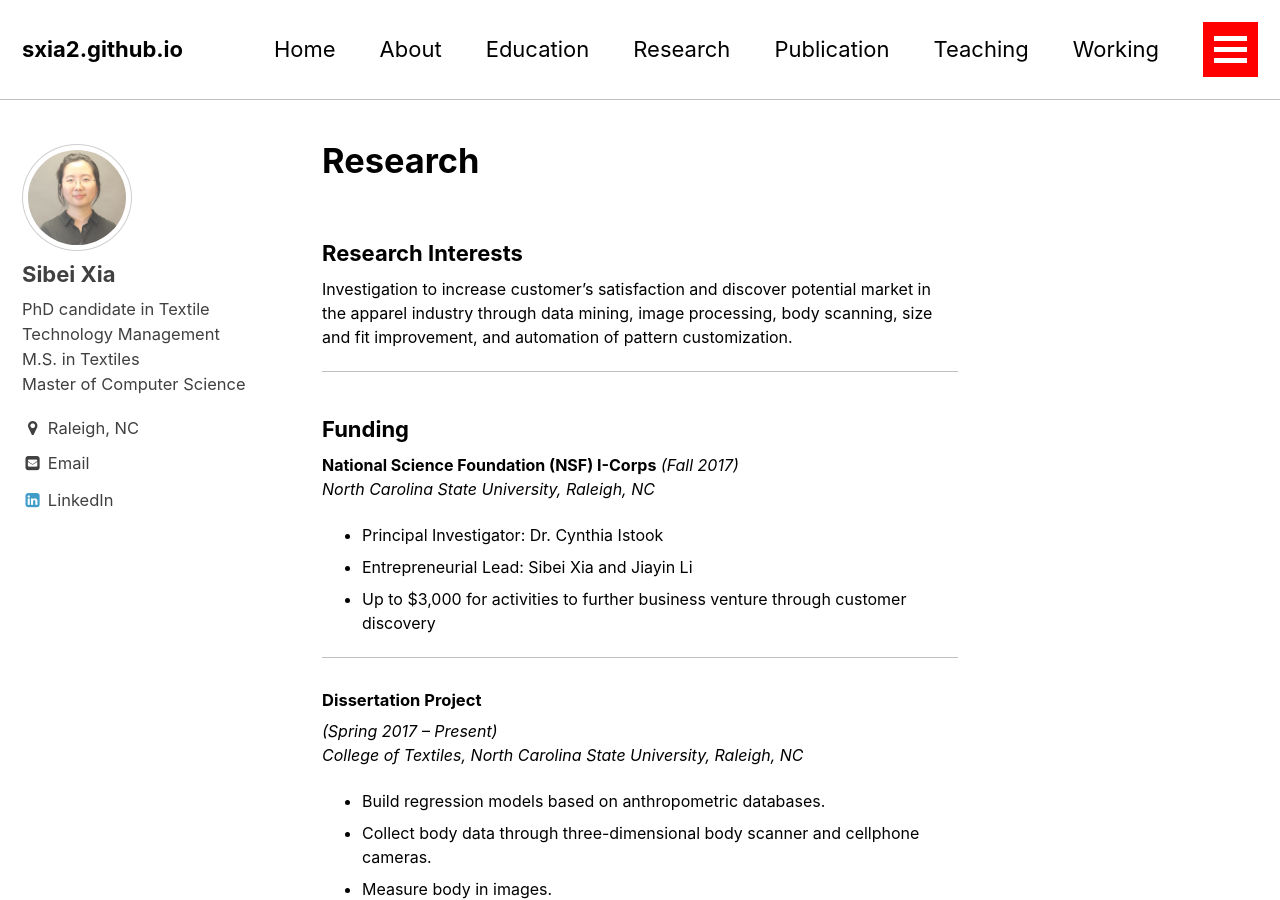
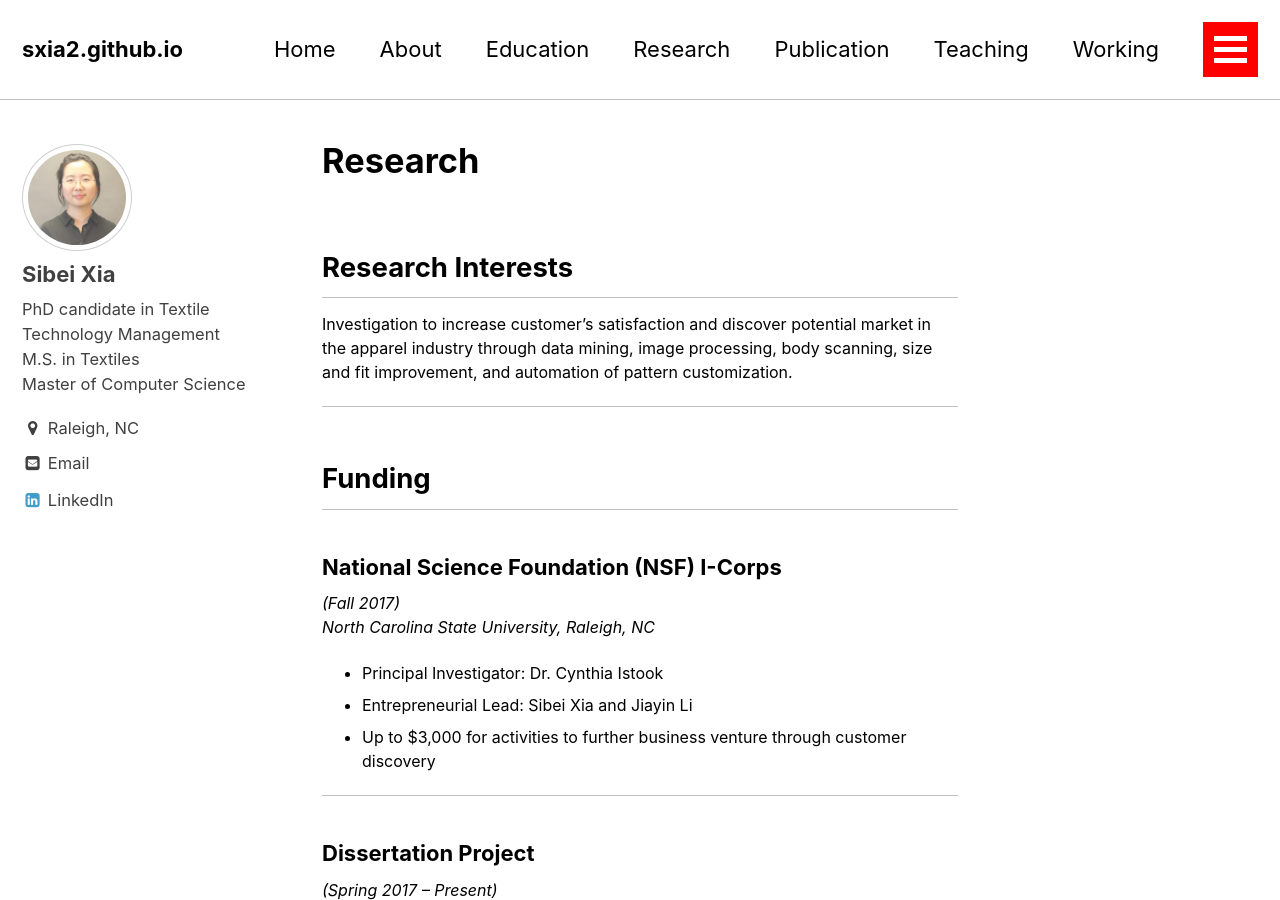
Before and after one commit to sxia2/sxia2.github.io, a Jekyll site: the page built from _pages/research.md, in a window 1280 px wide and 900 px high. Built offline with Jekyll 4.4.1, drawn with Linux system fonts in a browser that asks for light colours.

Commit message:
reasearch format

```diff
--- a/_pages/research.md
+++ b/_pages/research.md
@@ -3,13 +3,13 @@ permalink: /research/
 title: "Research"
 ---
 
-### Research Interests
+## Research Interests
 Investigation to increase customer’s satisfaction and discover potential market in the apparel industry through data mining, image processing, body scanning, size and fit improvement, and automation of pattern customization.
 
 ---
 
-### Funding
-**National Science Foundation (NSF) I-Corps**
+## Funding
+### National Science Foundation (NSF) I-Corps
 *(Fall 2017)*
 *North Carolina State University, Raleigh, NC*
    -	Principal Investigator: Dr. Cynthia Istook
@@ -17,7 +17,7 @@ Investigation to increase customer’s satisfaction and discover potential marke
    -  Up to $3,000 for activities to further business venture through customer discovery
 
 ---
-#### Dissertation Project
+### Dissertation Project
 *(Spring 2017 – Present)*
 *College of Textiles, North Carolina State University, Raleigh, NC*
    -	Build regression models based on anthropometric databases.
@@ -25,38 +25,38 @@ Investigation to increase customer’s satisfaction and discover potential marke
    -	Measure body in images.
    -	Predict additional body measurements from images using regression models.
 
-#### Course Project
+### Course Project
 *(Fall 2016)*
 *College of Textiles, North Carolina State University, Raleigh, NC*
    -	Collect body data through a three-dimensional whole-body scanner, a handheld scanner, and a tape measure.
    -	Develop a way to extract body measurements from data collected through the handheld scanner.
    -	Compare results from these techniques.
 
-#### Research Assistantship
+### Research Assistantship
 *(Fall 2014 – Spring 2015)*
 *College of Textiles, North Carolina State University, Raleigh, NC*
    -	Explore potential dissertation topics.
    -	Conduct literature reviews on potential dissertation topics.
 
-#### Thesis Project
+### Thesis Project
 *(Fall 2012 – Fall 2013)*
 *College of Textiles, North Carolina State University, Raleigh, NC*
    -	Create and verify sizing system using the SizeUSA anthropometric data.
    -	Analyze sizing system for different body shapes.
 
-#### Summer Project
+### Summer Project
 *(Summer 2012)*
 *College of Textiles, North Carolina State University, Raleigh, NC*
    -	Analyze and test seven ways of drafting pants patterns.
    -  Compare difference between customized and standard size pants patterns.
 
-#### Undergraduate Project
+### Undergraduate Project
 *(Spring – Summer 2011)*
 *Fashion · Art Design Institute, Donghua University, Shanghai, China*
    -	Measure subject’s breast dimensions manually and using a three-dimensional body scanner.
    -	Create three-dimensional shapes for Bra’s inner face design.
 
-#### Independent Study
+### Independent Study
 *(Spring 2010 – Spring 2011)*
 *Fashion · Art Design Institute, Donghua University, Shanghai, China*
    -	Conduct trend research and market research on menswear.
```
